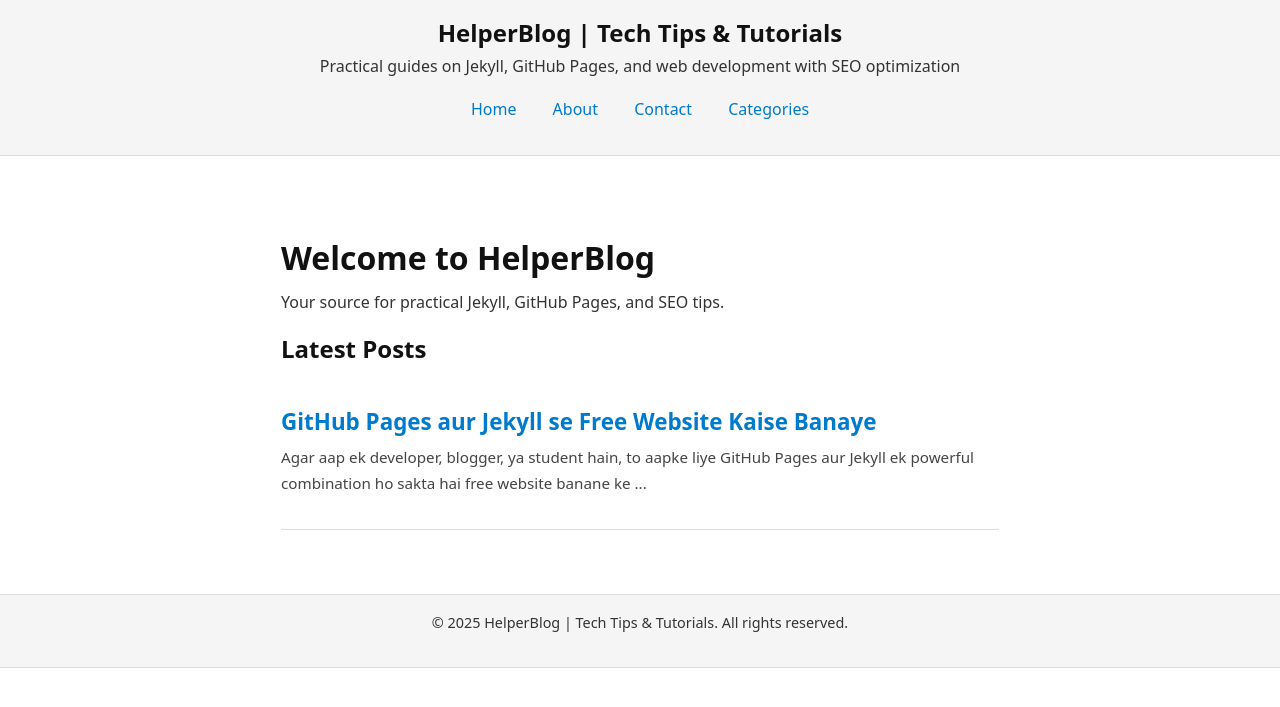
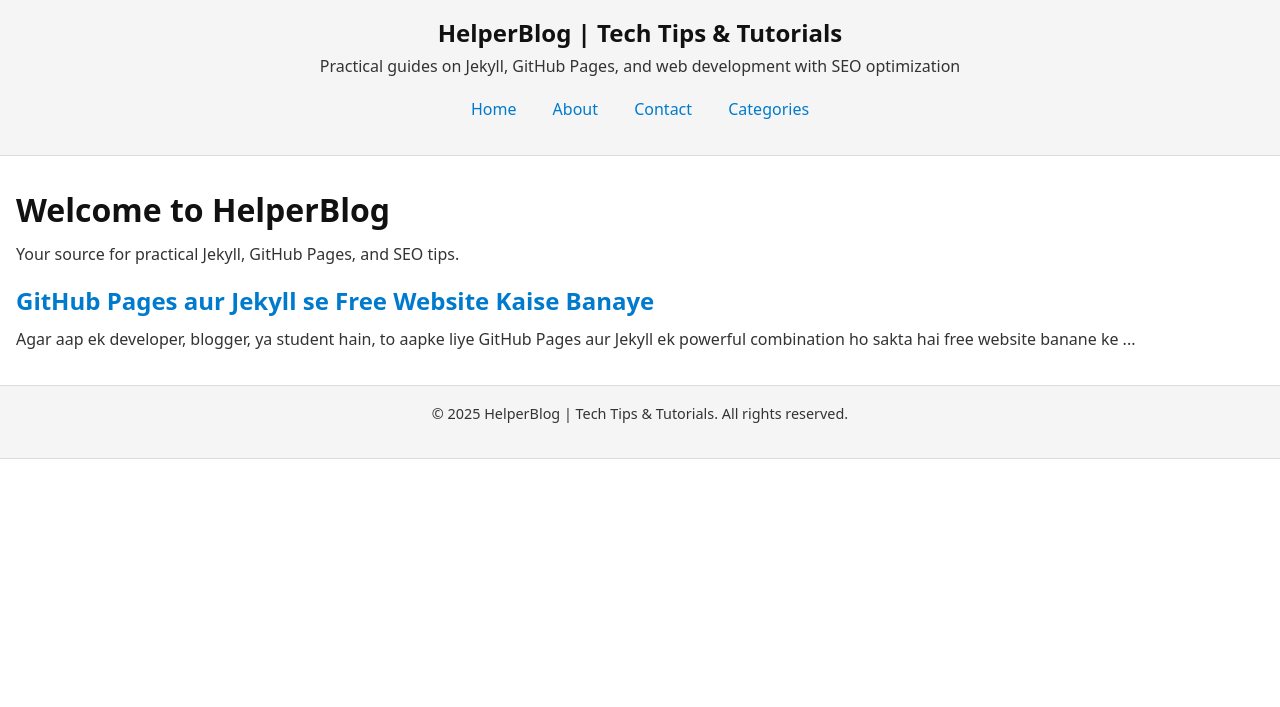
Before and after one commit to helperblog/helperblog.github.io, a Jekyll site: the page built from index.md, in a window 1280 px wide. Shown: the top 707 px of the page. Built offline with Jekyll 4.4.1, drawn with Linux system fonts in a browser that asks for light colours; our own code applies the rules of GitHub Pages for plain Markdown files.

Commit message:
Update home.html

```diff
--- a/_layouts/home.html
+++ b/_layouts/home.html
@@ -2,19 +2,16 @@
 layout: default
 ---
 
-<div class="container">
+<div class="content">
   <h1>Welcome to HelperBlog</h1>
-  <p>Your source for practical Jekyll, GitHub Pages, and SEO tips.</p>
+  <p class="intro">Your source for practical Jekyll, GitHub Pages, and SEO tips.</p>
 
-  <h2>Latest Posts</h2>
-  {% if site.posts.size > 0 %}
+  <div class="post-list">
     {% for post in site.posts %}
-      <div class="post-preview">
+      <article class="post-card">
         <h2><a href="{{ post.url | relative_url }}">{{ post.title }}</a></h2>
         <p>{{ post.excerpt | strip_html | truncate: 150 }}</p>
-      </div>
+      </article>
     {% endfor %}
-  {% else %}
-    <p>No posts found.</p>
-  {% endif %}
+  </div>
 </div>
```
